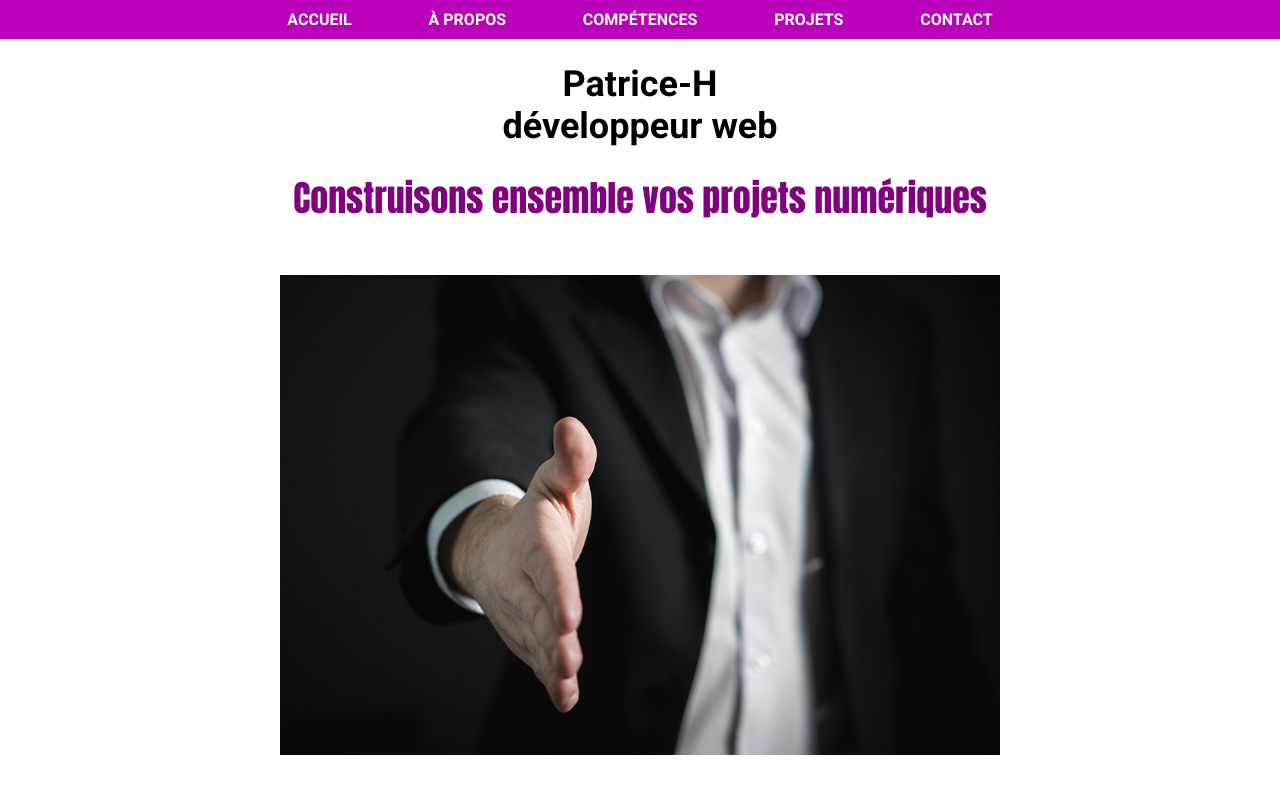
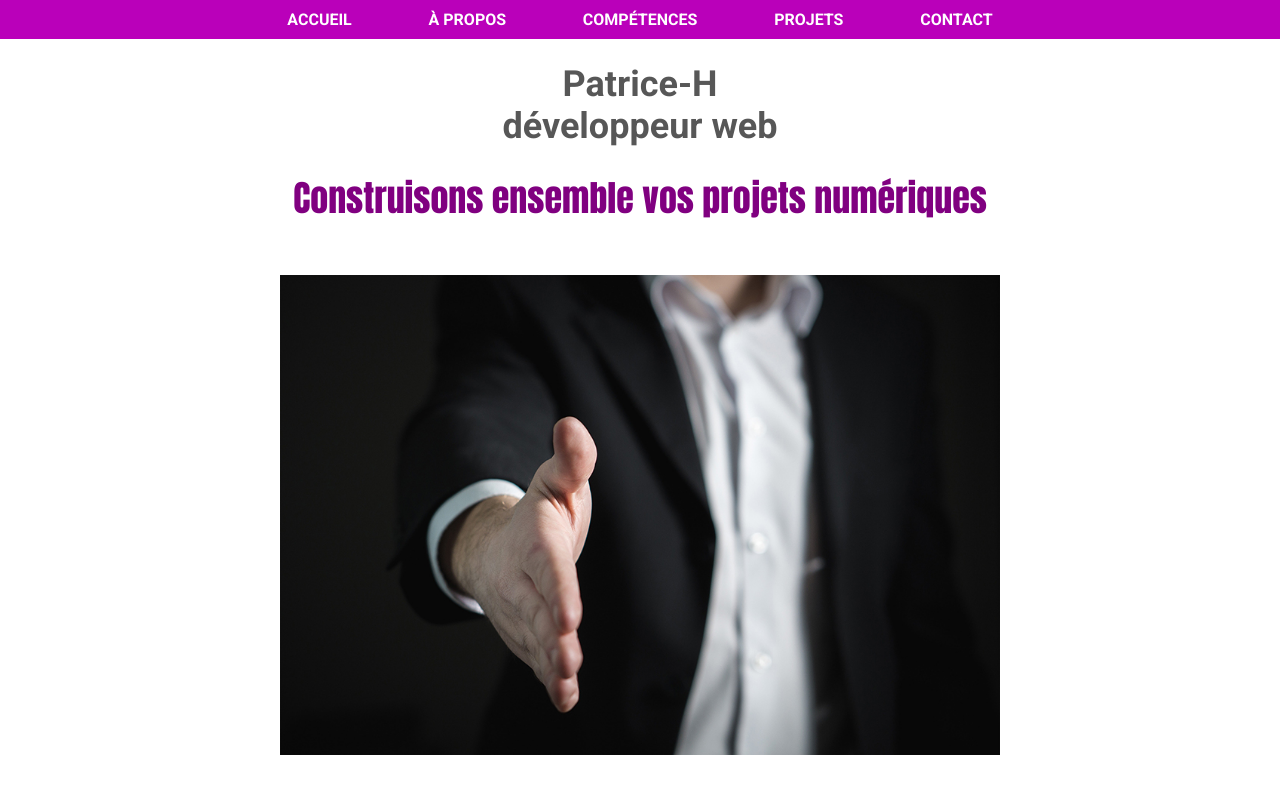
Before and after one commit to Patrice-H/portfolio-v2, an Angular app: page / in a window 1280 px wide. Shown: the top 794 px of the page. Built offline with nearby package versions, Linux system fonts and the light colour scheme.

Commit message:
modify color title

```diff
--- a/src/app/pages/contact-page/contact-page.component.scss
+++ b/src/app/pages/contact-page/contact-page.component.scss
@@ -3,7 +3,7 @@
   width: 100vw;
   h1 {
     font-size: 36px;
-    color: #484848;
+    color: #575757;
     text-align: center;
   }
 }
--- a/src/app/pages/home-page/home-page.component.scss
+++ b/src/app/pages/home-page/home-page.component.scss
@@ -4,6 +4,7 @@ p {
 }
 h1 {
   font-size: 48px;
+  color: #575757;
 }
 #home-container {
   display: block;
```
